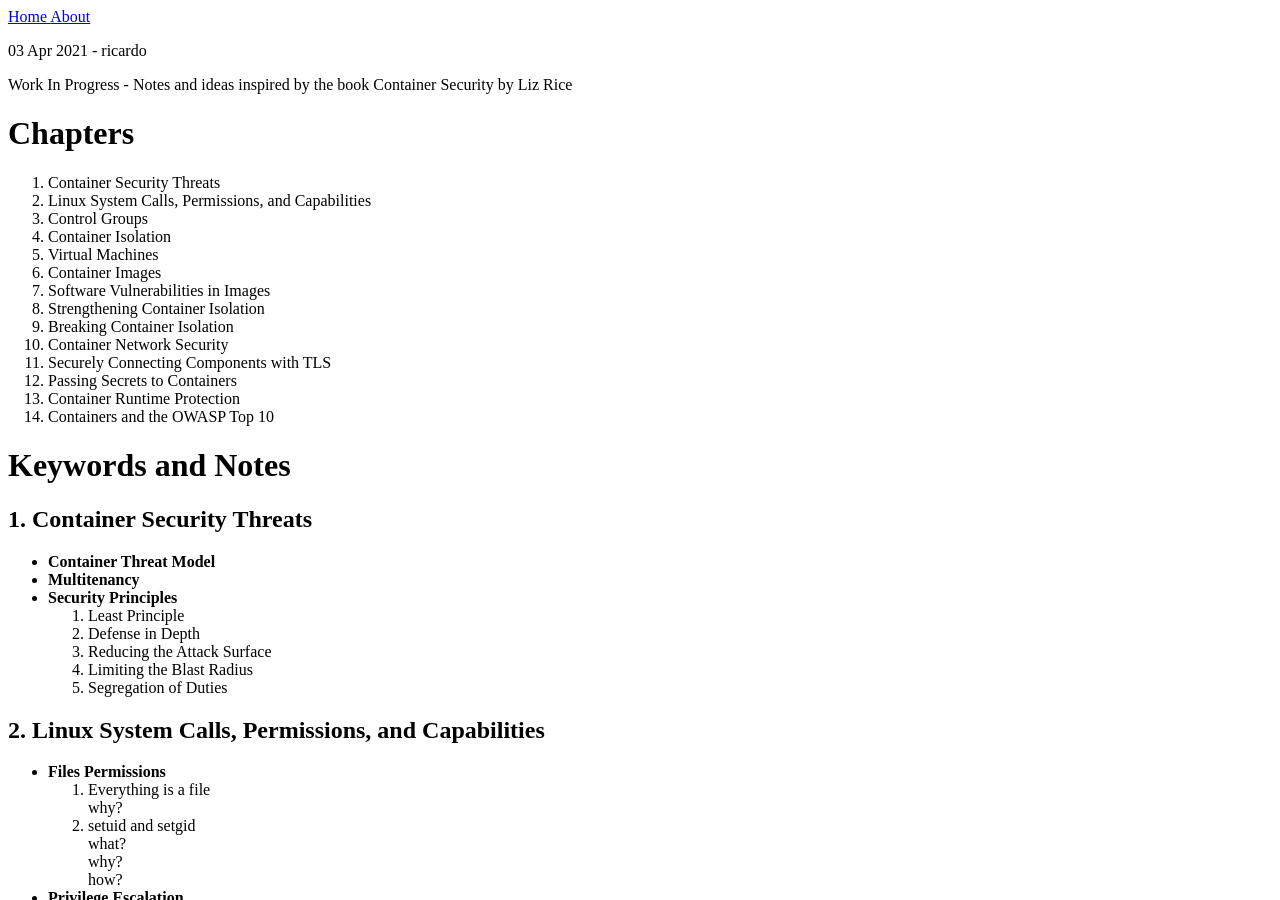
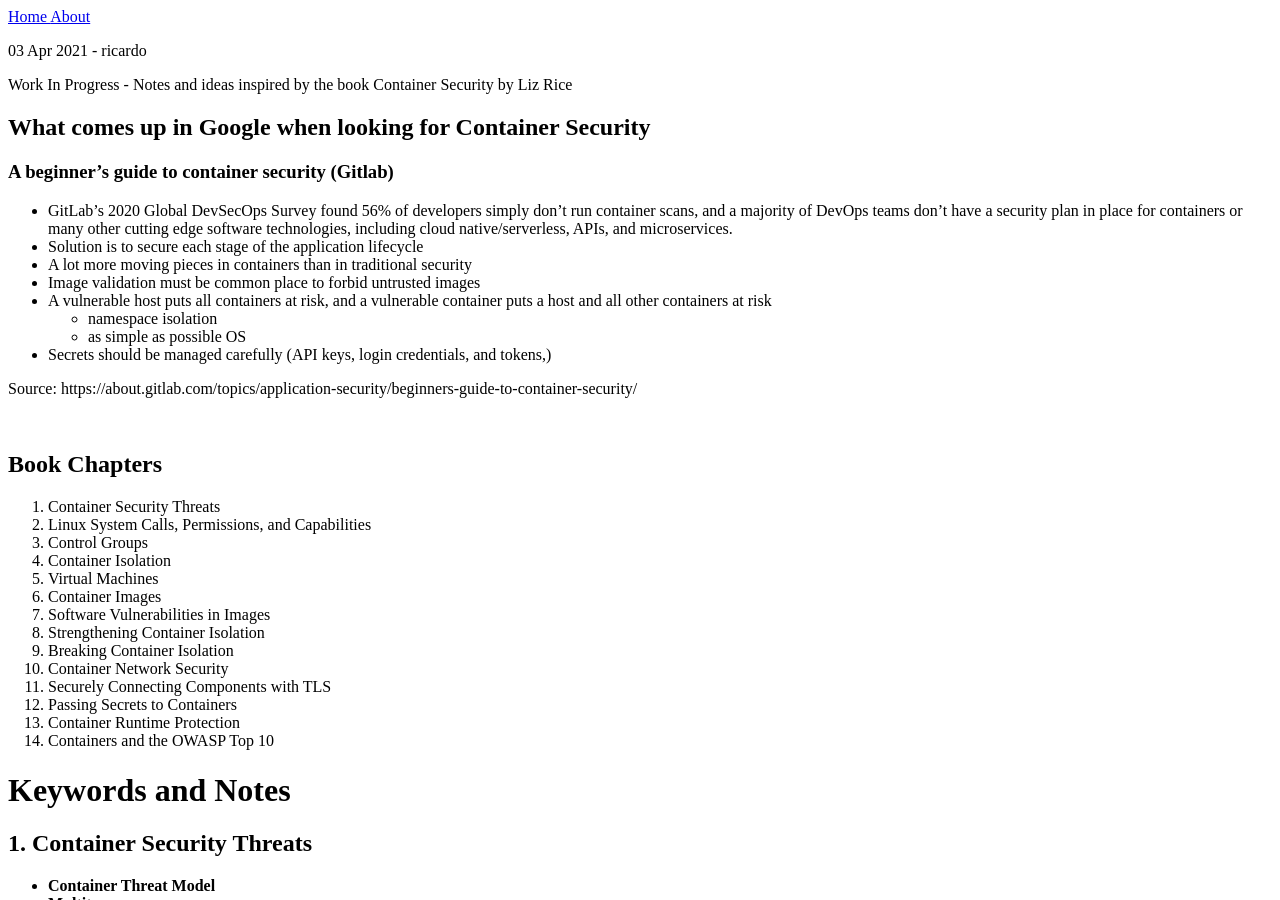
Before and after one commit to ricardoptcosta/ricardoptcosta.github.io, a Jekyll site: the page built from _posts/2021-04-03-container-security -by-Liz-Rice.md, in a window 1280 px wide and 900 px high. Built offline with Jekyll 4.4.1, drawn with Linux system fonts in a browser that asks for light colours.

Commit message:
start Operators post. Add gitlab take on containers security to containers security post

```diff
--- a/_posts/2021-04-03-container-security -by-Liz-Rice.md
+++ b/_posts/2021-04-03-container-security -by-Liz-Rice.md
@@ -4,7 +4,24 @@ author: ricardo
 ---
 Work In Progress - Notes and ideas inspired by the book Container Security by Liz Rice
 
-# Chapters
+
+## What comes up in Google when looking for Container Security
+### A beginner’s guide to container security (Gitlab)
+  - GitLab’s 2020 Global DevSecOps Survey found 56% of developers simply don’t run container scans, and a majority of DevOps teams don’t have a security plan in place for containers or many other cutting edge software technologies, including cloud native/serverless, APIs, and microservices.
+  - Solution is to secure each stage of the application lifecycle
+  - A lot more moving pieces in containers than in traditional security
+  - Image validation must be common place to forbid untrusted images
+  - A vulnerable host puts all containers at risk, and a vulnerable container puts a host and all other containers at risk
+      - namespace isolation
+      - as simple as possible OS
+  - Secrets should be managed carefully (API keys, login credentials, and tokens,)
+
+
+  Source: https://about.gitlab.com/topics/application-security/beginners-guide-to-container-security/
+
+  <br />
+
+## Book Chapters
 1. Container Security Threats
 2. Linux System Calls, Permissions, and Capabilities
 3. Control Groups
```
Also changed, not shown: _posts/2021-04-04-operators-in-kubernetes.md (added, +13 -0 lines).
